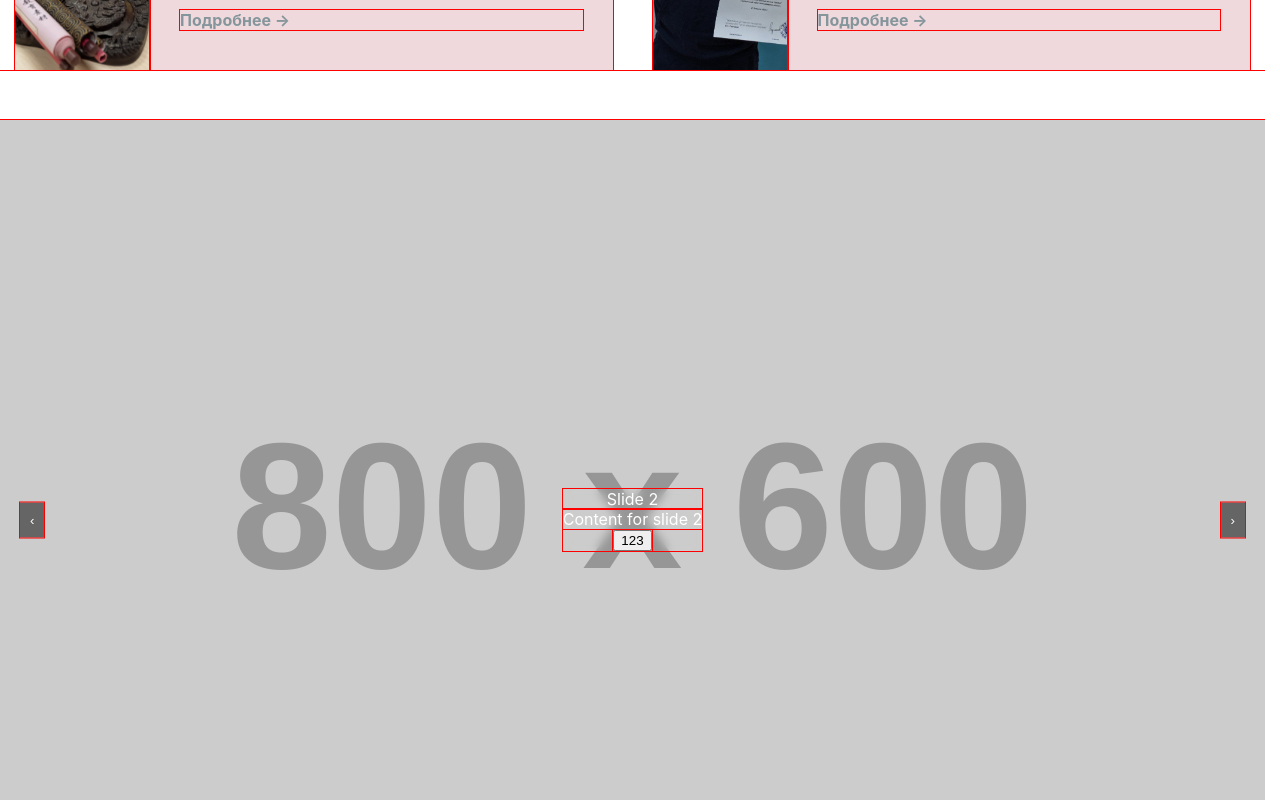
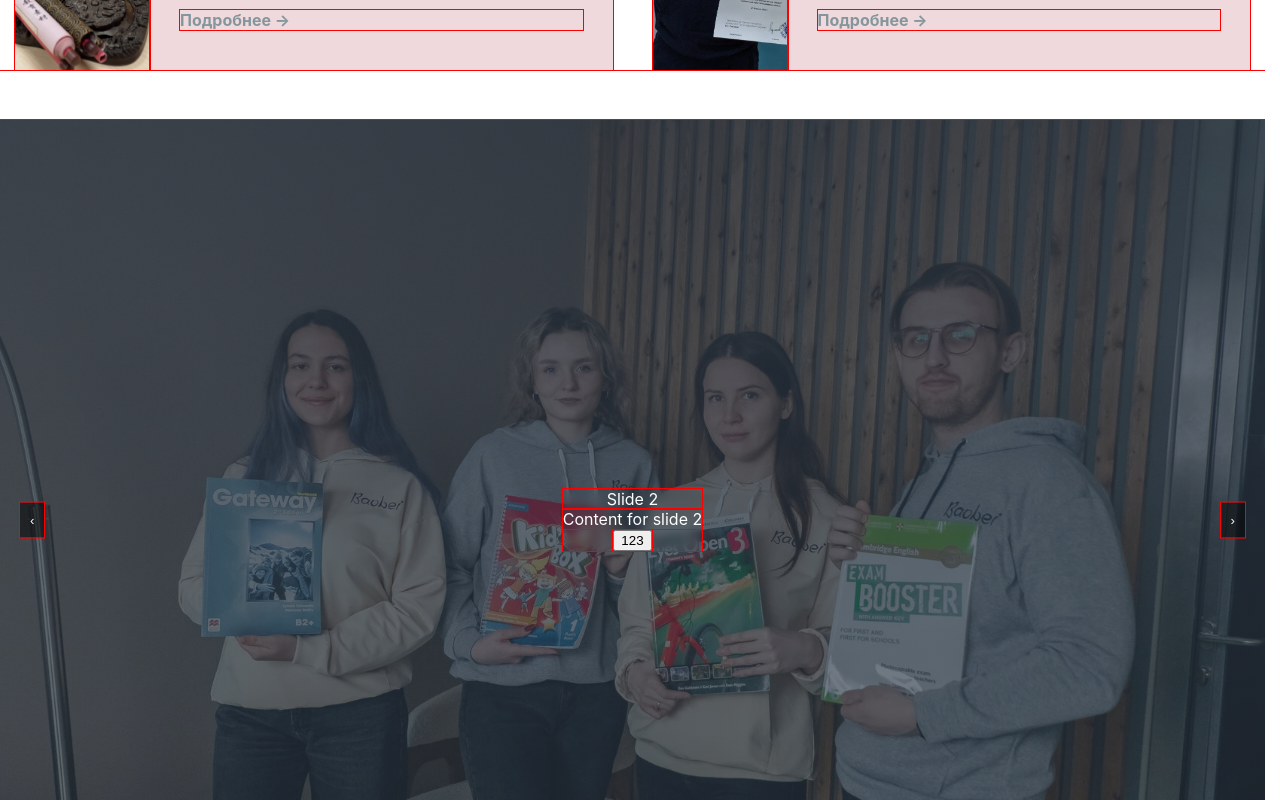
Before and after one commit to c0mixz0ne/baobei, a Vue app in the folder baobei/frontend/: page / in a window 1280 px wide. Shown: the part 2180-2980 px from the top of the page. Built offline with nearby package versions, Linux system fonts and the light colour scheme.

Commit message:
Slider improve

```diff
--- a/baobei/frontend/src/components/VueCarousel.vue
+++ b/baobei/frontend/src/components/VueCarousel.vue
@@ -1,13 +1,15 @@
 <script>
+import slide1 from "../assets/images/slider1.jpg";
+import slide2 from "../assets/images/slider2.jpg";
+
 export default {
   data() {
     return {
       currentIndex: 0,
       intervalId: null,
       slides: [
-        { background: 'url(../assets/images/slider1.jpg)', title: 'Slide 1', text: 'Content for slide 1' },
-        { background: 'url(https://via.placeholder.com/800x600/33FF57/FFFFFF?text=Slide+2)', title: 'Slide 2', text: 'Content for slide 2' },
-        { background: 'url(https://via.placeholder.com/800x600/3357FF/FFFFFF?text=Slide+3)', title: 'Slide 3', text: 'Content for slide 3' },
+        { background: `linear-gradient(rgba(44,55,69,0.8), rgba(44,55,69,0.6)), url(${slide1})`, title: 'Slide 1', text: 'Content for slide 1' },
+        { background: `linear-gradient(rgba(44,55,69,0.8), rgba(44,55,69,0.6)), url(${slide2})`, title: 'Slide 2', text: 'Content for slide 2' }
       ],
     };
   },
```
